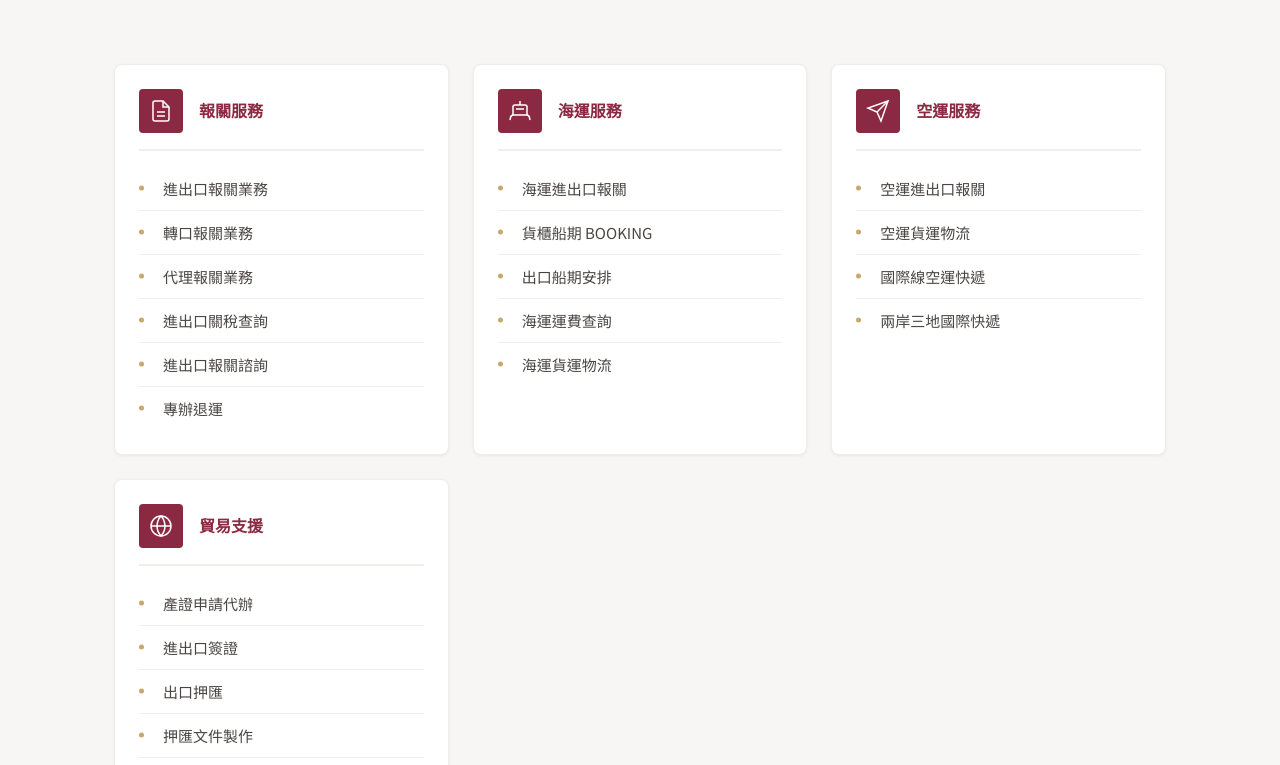
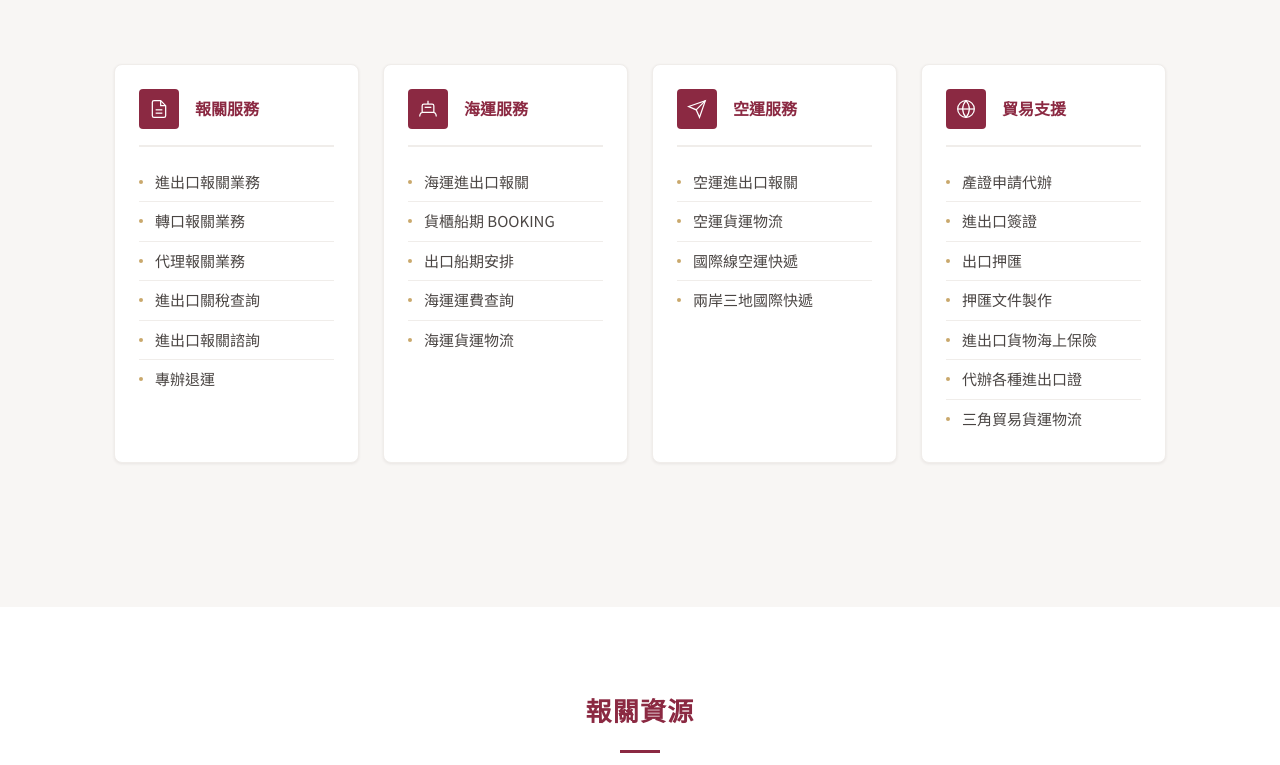
Before and after one commit to jonesandjay123/waymean_site, a website: page index.html in a window 1280 px wide. Shown: the part 2035-2800 px from the top of the page. Drawn offline with Linux system fonts and the light colour scheme.

Commit message:
ready to deploy

```diff
--- a/styles.css
+++ b/styles.css
@@ -681,15 +681,21 @@ a:hover {
 
 .services-grid {
   display: grid;
-  grid-template-columns: repeat(auto-fit, minmax(260px, 1fr));
+  grid-template-columns: repeat(2, 1fr);
   gap: var(--spacing-lg);
-  padding-bottom: var(--spacing-4xl);
+  padding-bottom: var(--spacing-3xl);
+}
+
+@media (min-width: 900px) {
+  .services-grid {
+    grid-template-columns: repeat(4, 1fr);
+  }
 }
 
 .service-category {
   background-color: white;
   border-radius: var(--radius-md);
-  padding: var(--spacing-lg);
+  padding: var(--spacing-md);
   box-shadow: var(--shadow-sm);
   border: 1px solid var(--color-border-light);
   transition: all var(--transition-base);
@@ -703,9 +709,9 @@ a:hover {
 .service-category-header {
   display: flex;
   align-items: center;
-  gap: var(--spacing-md);
+  gap: var(--spacing-sm);
   margin-bottom: var(--spacing-md);
-  padding-bottom: var(--spacing-md);
+  padding-bottom: var(--spacing-sm);
   border-bottom: 2px solid var(--color-border-light);
 }
 
@@ -713,18 +719,43 @@ a:hover {
   display: flex;
   align-items: center;
   justify-content: center;
-  width: 44px;
-  height: 44px;
+  width: 36px;
+  height: 36px;
   background-color: var(--color-primary);
   color: white;
   border-radius: var(--radius-sm);
   flex-shrink: 0;
 }
 
+.service-category-icon svg {
+  width: 20px;
+  height: 20px;
+}
+
 .service-category h3 {
-  font-size: var(--font-size-base);
+  font-size: var(--font-size-sm);
   font-weight: 600;
   color: var(--color-primary);
+}
+
+@media (min-width: 900px) {
+  .service-category {
+    padding: var(--spacing-lg);
+  }
+
+  .service-category-header {
+    gap: var(--spacing-md);
+    padding-bottom: var(--spacing-md);
+  }
+
+  .service-category-icon {
+    width: 40px;
+    height: 40px;
+  }
+
+  .service-category h3 {
+    font-size: var(--font-size-base);
+  }
 }
 
 .service-list {
@@ -733,10 +764,11 @@ a:hover {
 
 .service-list li {
   position: relative;
-  padding: var(--spacing-sm) 0 var(--spacing-sm) var(--spacing-lg);
-  font-size: var(--font-size-sm);
+  padding: 6px 0 6px var(--spacing-md);
+  font-size: var(--font-size-xs);
   color: var(--color-text-light);
   border-bottom: 1px solid var(--color-border-light);
+  line-height: 1.5;
 }
 
 .service-list li:last-child {
@@ -749,10 +781,17 @@ a:hover {
   left: 0;
   top: 50%;
   transform: translateY(-50%);
-  width: 5px;
-  height: 5px;
+  width: 4px;
+  height: 4px;
   background-color: var(--color-accent);
   border-radius: 50%;
+}
+
+@media (min-width: 900px) {
+  .service-list li {
+    padding: var(--spacing-sm) 0 var(--spacing-sm) var(--spacing-md);
+    font-size: var(--font-size-sm);
+  }
 }
 
 /* ========================================
```
Also changed, not shown: README.md, 1 other file.
